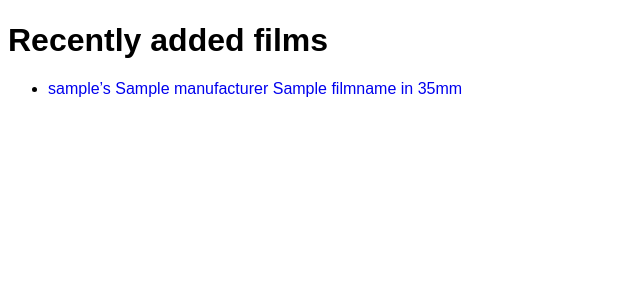
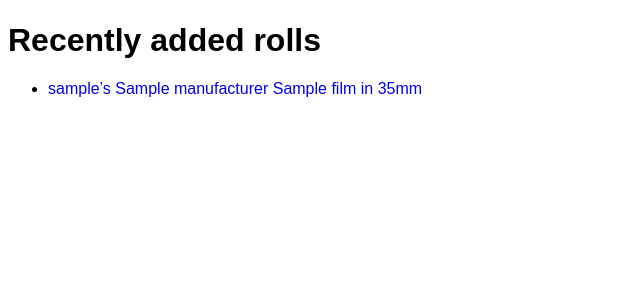
Before and after one commit to piepworks/cassettenest, a Django app: page /inventory/ in a window 1280 px wide. Shown: the part 58-358 px from the top of the page, without its empty margins (0-640 px from the left). Run offline with Django 3.2, Linux system fonts and the light colour scheme; tables that the repository leaves empty hold one stand-in row (values such as "Sample post"); style sheets or scripts are compiled from the project's sources.

Commit message:
Renaming things.
That was a lot of work, but these names make more sense.

```diff
--- a/inventory/models.py
+++ b/inventory/models.py
@@ -14,7 +14,7 @@
         return self.name
 
 
-class FilmName(models.Model):
+class Film(models.Model):
     TYPE_CHOICES = (
         ('c41', 'C41 Color'),
         ('bw', 'Black and White'),
@@ -73,7 +73,7 @@
         return '%s\'s %s' % (self.owner, self.name)
 
 
-class Film(models.Model):
+class Roll(models.Model):
     STATUS_CHOICES = (
         ('storage', 'Storage'),
         ('loaded', 'Loaded'),
@@ -83,7 +83,7 @@
         ('scanned', 'Scanned'),
         ('archived', 'Archived'),
     )
-    name = models.ForeignKey(FilmName, on_delete=models.CASCADE)
+    film = models.ForeignKey(Film, on_delete=models.CASCADE)
     owner = models.ForeignKey(User, on_delete=models.CASCADE)
     camera = models.ForeignKey(
         Camera,
@@ -101,4 +101,4 @@
     updated_at = models.DateTimeField(auto_now=True)
 
     def __str__(self):
-        return '%s added on %s' % (self.name, self.created_at.strftime('%Y-%m-%d'))
+        return '%s added on %s' % (self.film, self.created_at.strftime('%Y-%m-%d'))
--- a/inventory/templates/inventory/format.html
+++ b/inventory/templates/inventory/format.html
@@ -5,11 +5,11 @@
 {% block content %}
 <h1>{{ owner.username }} / {{ format }}</h1>
 
-{% if film_counts %}
+{% if roll_counts %}
 <ul class="cards">
-    {% for film in film_counts %}
+    {% for film in roll_counts %}
     <li>
-        <a class="card card__{{ film.type }}" href="{% url 'profile-films' owner.username film.slug %}">
+        <a class="card card__{{ film.type }}" href="{% url 'profile-rolls' owner.username film.slug %}">
             <header><h1>{{ film.manufacturer }} {{ film.name }}</h1> </header>
             <div class="count"><span>{{ film.count }}</span></div>
         </a>
--- a/inventory/templates/inventory/index.html
+++ b/inventory/templates/inventory/index.html
@@ -1,17 +1,17 @@
 {% extends 'base_site.html' %}
 
 {% block content %}
-{% if latest_film_list %}
-<h1>Recently added films</h1>
+{% if latest_roll_list %}
+<h1>Recently added rolls</h1>
 <ul>
-{% for film in latest_film_list %}
+{% for roll in latest_roll_list %}
     <li>
-        <a href="{% url 'profile' film.owner.username %}">{{ film.owner }}&rsquo;s</a>
-        <a href="{% url 'profile-films' film.owner.username film.name.slug %}">{{ film.name }}</a>
+        <a href="{% url 'profile' roll.owner.username %}">{{ roll.owner }}&rsquo;s</a>
+        <a href="{% url 'profile-rolls' roll.owner.username roll.film.slug %}">{{ roll.film }}</a>
     </li>
 {% endfor %}
 </ul>
 {% else %}
-<p>No films found.</p>
+<p>No rolls found.</p>
 {% endif %}
 {% endblock %}
--- a/inventory/templates/inventory/type.html
+++ b/inventory/templates/inventory/type.html
@@ -5,11 +5,11 @@
 {% block content %}
 <h1>{{ owner.username }} / {{ type }}</h1>
 
-{% if film_counts %}
+{% if roll_counts %}
 <ul class="cards">
-    {% for film in film_counts %}
+    {% for film in roll_counts %}
     <li>
-        <a class="card card__{{ film.type }}" href="{% url 'profile-films' owner.username film.slug %}">
+        <a class="card card__{{ film.type }}" href="{% url 'profile-rolls' owner.username film.slug %}">
             <header><h1>{{ film }}</h1> </header>
             <div class="count"><span>{{ film.count }}</span></div>
         </a>
--- a/inventory/urls.py
+++ b/inventory/urls.py
@@ -9,7 +9,7 @@
         views.profile_type, name='profile-type'),
     path('<username>/format/<format>/',
         views.profile_format, name='profile-format'),
-    path('<username>/film/<slug:slug>/', views.profile_films, name='profile-films'),
+    path('<username>/film/<slug:slug>/', views.profile_rolls, name='profile-rolls'),
     path('<username>/film/<slug:slug>/<int:pk>/',
-        views.FilmDetailView.as_view(), name='profile-film'),
+        views.RollDetailView.as_view(), name='profile-roll'),
 ]
--- a/inventory/views.py
+++ b/inventory/views.py
@@ -8,33 +8,33 @@
 
 
 def index(request):
-    latest_film_list = Film.objects.order_by('-created_at')[:5]
-    context = {'latest_film_list': latest_film_list}
+    latest_roll_list = Roll.objects.order_by('-created_at')[:5]
+    context = {'latest_roll_list': latest_roll_list}
     return render(request, 'inventory/index.html', context)
 
 
 def profile(request, username):
     owner = get_object_or_404(User, username=username)
-    film_counts = FilmName.objects.filter(film__owner=owner.id).\
-        annotate(count=Count('film'))
-    format_counts = FilmName.objects.filter(film__owner=owner.id).values('format').\
+    roll_counts = Film.objects.filter(roll__owner=owner.id).\
+        annotate(count=Count('roll'))
+    format_counts = Film.objects.filter(roll__owner=owner.id).values('format').\
         annotate(count=Count('format')).distinct().order_by('format')
 
     # Get the display name of formats choices.
-    format_choices = dict(FilmName._meta.get_field('format').flatchoices)
+    format_choices = dict(Film._meta.get_field('format').flatchoices)
     for format in format_counts:
         format['format_display'] = force_text(format_choices[format['format']], strings_only=True)
 
-    type_counts = FilmName.objects.filter(film__owner=owner.id).values('type').\
+    type_counts = Film.objects.filter(roll__owner=owner.id).values('type').\
         annotate(count=Count('type')).distinct().order_by('type')
 
     # Get the display name of types choices.
-    type_choices = dict(FilmName._meta.get_field('type').flatchoices)
+    type_choices = dict(Film._meta.get_field('type').flatchoices)
     for type in type_counts:
         type['type_display'] = force_text(type_choices[type['type']], strings_only=True)
 
     context = {
-        'film_counts': film_counts,
+        'roll_counts': roll_counts,
         'format_counts': format_counts,
         'type_counts': type_counts,
         'owner': owner,
@@ -42,30 +42,30 @@
     return render(request, 'inventory/profile.html', context)
 
 
-def profile_films(request, username, slug):
+def profile_rolls(request, username, slug):
     owner = get_object_or_404(User, username=username)
-    films = Film.objects.filter(owner=owner.id, name__slug=slug)
-    name = FilmName.objects.only('name').get(slug=slug)
+    rolls = Roll.objects.filter(owner=owner.id, film__slug=slug)
+    name = Film.objects.only('name').get(slug=slug)
     context = {
-        'films': films,
+        'rolls': rolls,
         'name': name,
         'owner': owner,
     }
-    return render(request, 'inventory/films.html', context)
+    return render(request, 'inventory/rolls.html', context)
 
 
-class FilmDetailView(DetailView):
-    model = Film
+class RollDetailView(DetailView):
+    model = Roll
 
 
 def profile_format(request, username, format):
     owner = get_object_or_404(User, username=username)
-    film_counts = FilmName.objects.filter(film__owner=owner.id, format=format).\
-        annotate(count=Count('film'))
-    format_choices = dict(FilmName._meta.get_field('format').flatchoices)
+    roll_counts = Film.objects.filter(roll__owner=owner.id, format=format).\
+        annotate(count=Count('roll'))
+    format_choices = dict(Film._meta.get_field('format').flatchoices)
     context = {
         'format': force_text(format_choices[format], strings_only=True),
-        'film_counts': film_counts,
+        'roll_counts': roll_counts,
         'owner': owner,
     }
     return render(request, 'inventory/format.html', context)
@@ -73,12 +73,12 @@
 
 def profile_type(request, username, type):
     owner = get_object_or_404(User, username=username)
-    film_counts = FilmName.objects.filter(film__owner=owner.id, type=type).\
-        annotate(count=Count('film'))
-    type_choices = dict(FilmName._meta.get_field('type').flatchoices)
+    roll_counts = Film.objects.filter(roll__owner=owner.id, type=type).\
+        annotate(count=Count('roll'))
+    type_choices = dict(Film._meta.get_field('type').flatchoices)
     context = {
         'type': force_text(type_choices[type], strings_only=True),
-        'film_counts': film_counts,
+        'roll_counts': roll_counts,
         'owner': owner,
     }
     return render(request, 'inventory/type.html', context)
```
Also changed, not shown: inventory/admin.py (+4 -4 lines), inventory/templates/inventory/film_detail.html (deleted, +0 -9 lines), inventory/templates/inventory/films.html (deleted, +0 -17 lines), inventory/templates/inventory/profile.html (+5 -5 lines), inventory/templates/inventory/roll_detail.html (added, +9 -0 lines), inventory/templates/inventory/rolls.html (added, +17 -0 lines), inventory/migrations/0011_rename_models.py (added), inventory/migrations/0012_auto_20180407_0215.py (added).
